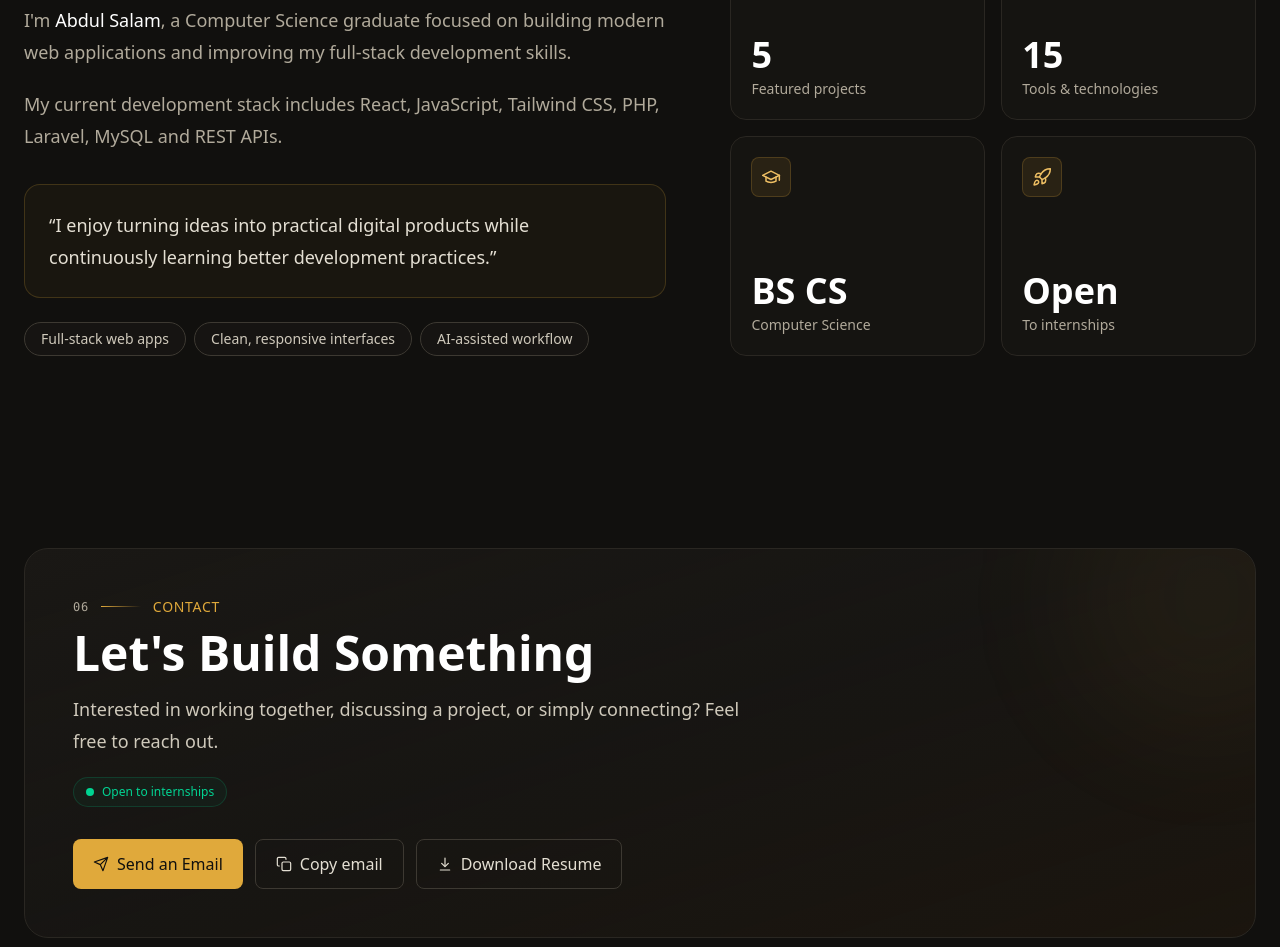
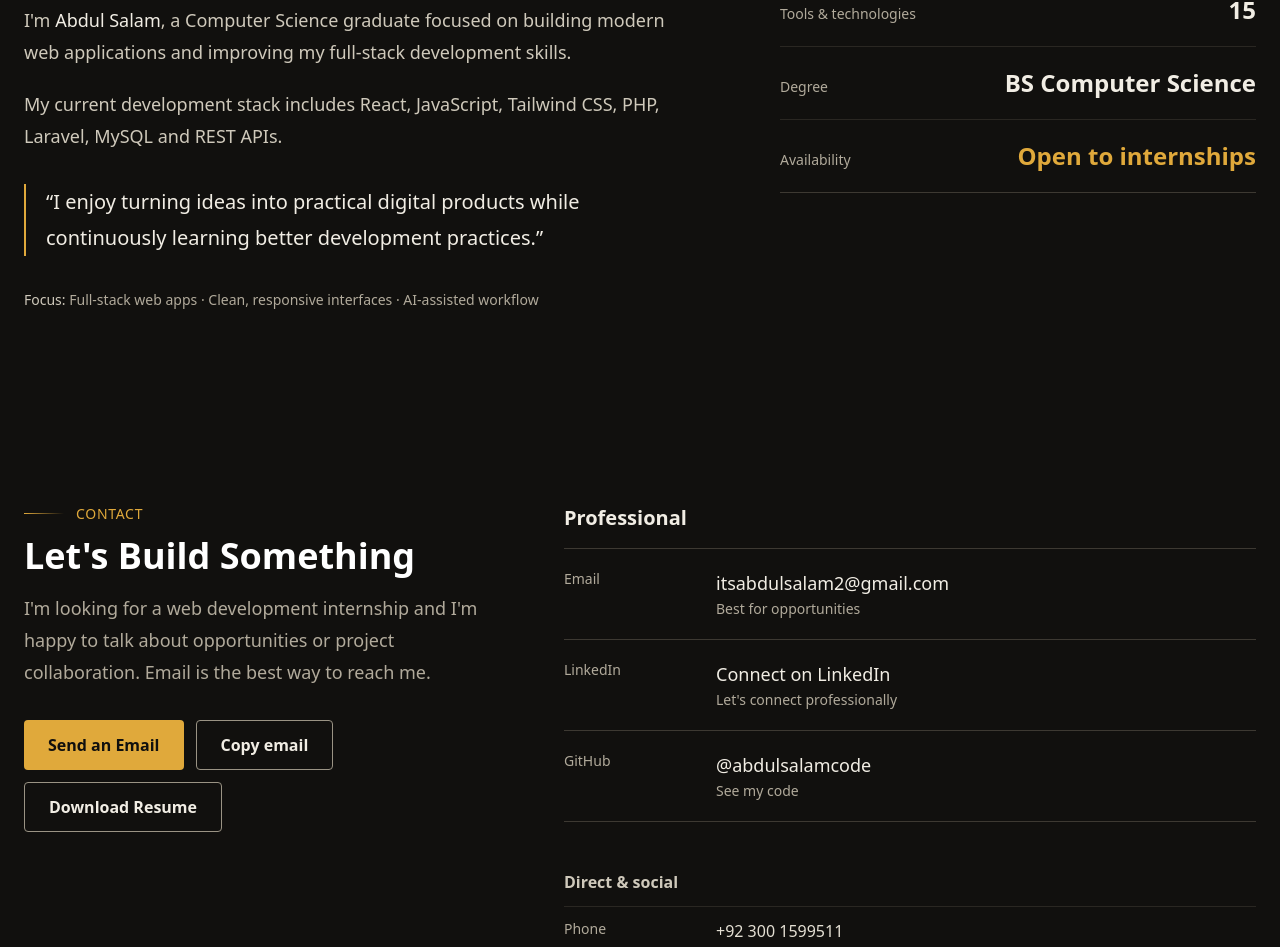
Before and after one commit to abdulsalamcode/abdul-salam-os, a React (Vite) app: page / in a window 1280 px wide. Shown: the part 7080-8027 px from the top of the page. Built offline with nearby package versions, Linux system fonts and the light colour scheme.

Commit message:
feat(contact): editorial contact section with quiet direct links, keep window card

```diff
--- a/src/components/About.jsx
+++ b/src/components/About.jsx
@@ -1,11 +1,7 @@
 import projects from "../data/projects";
 import { ALL_TECH } from "../data/stack";
-import useCountUp from "../hooks/useCountUp";
-import useInView from "../hooks/useInView";
-import Icon from "./ui/Icon";
 import Reveal from "./ui/Reveal";
 import SectionHeading from "./ui/SectionHeading";
-import SpotlightCard from "./ui/SpotlightCard";
 
 const FOCUS = [
   "Full-stack web apps",
@@ -13,30 +9,17 @@ const FOCUS = [
   "AI-assisted workflow",
 ];
 
-// One tile: numbers count up, text values just show.
-function StatTile({ value, label, icon }) {
-  const [ref, inView] = useInView();
-  const isNumber = typeof value === "number";
-  const counted = useCountUp(isNumber ? value : 0, inView && isNumber);
-
-  return (
-    <div ref={ref} className="h-full">
-      <SpotlightCard className="flex h-full flex-col justify-between p-5 hover:-translate-y-1">
-        <span className="flex h-10 w-10 items-center justify-center rounded-lg border border-cyan-400/20 bg-cyan-400/10 text-cyan-300">
-          <Icon name={icon} className="h-5 w-5" />
-        </span>
-
-        <div className="mt-6">
-          <p className="text-3xl font-bold text-white sm:text-4xl">
-            {isNumber ? counted : value}
-          </p>
-
-          <p className="mt-1 text-sm text-slate-400">{label}</p>
-        </div>
-      </SpotlightCard>
-    </div>
-  );
-}
+// Counts come from the real data, so they can never drift from the site.
+const FACTS = [
+  { label: "Featured projects", value: projects.length },
+  { label: "Tools & technologies", value: ALL_TECH.length },
+  { label: "Degree", value: "BS Computer Science" },
+  {
+    label: "Availability",
+    value: "Open to internships",
+    className: "text-cyan-400",
+  },
+];
 
 function About() {
   return (
@@ -44,84 +27,65 @@ function About() {
       id="about"
       className="mx-auto max-w-7xl px-4 py-16 sm:px-6 sm:py-24"
     >
-      <div className="grid gap-12 lg:grid-cols-[1.1fr_0.9fr] lg:gap-16">
-        {/* Left: story */}
-        <div>
+      <div className="grid gap-12 lg:grid-cols-12 lg:gap-16">
+        {/* Left: introduction */}
+        <div className="min-w-0 lg:col-span-7">
           <SectionHeading
-            index="05"
             eyebrow="ABOUT"
             title="Building, Learning, Improving"
           />
 
-          <Reveal delay={100}>
-            <div className="mt-8 space-y-5 text-slate-400 sm:text-lg sm:leading-8">
+          <Reveal>
+            <div className="mt-8 max-w-2xl space-y-5 text-base leading-7 text-slate-300 sm:text-lg sm:leading-8">
               <p>
-                I'm{" "}
-                <span className="font-medium text-white">
-                  Abdul Salam
-                </span>
-                , a Computer Science graduate focused on building
-                modern web applications and improving my
-                full-stack development skills.
+                I&apos;m{" "}
+                <span className="font-medium text-slate-100">Abdul Salam</span>
+                , a Computer Science graduate focused on building modern web
+                applications and improving my full-stack development skills.
               </p>
 
               <p>
-                My current development stack includes React,
-                JavaScript, Tailwind CSS, PHP, Laravel, MySQL and
-                REST APIs.
+                My current development stack includes React, JavaScript,
+                Tailwind CSS, PHP, Laravel, MySQL and REST APIs.
               </p>
             </div>
-          </Reveal>
 
-          <Reveal delay={200}>
-            <blockquote className="mt-8 rounded-2xl border border-cyan-400/20 bg-cyan-400/[0.04] p-6">
-              <p className="text-lg leading-8 text-slate-200">
-                “I enjoy turning ideas into practical digital
-                products while continuously learning better
-                development practices.”
+            <blockquote className="mt-8 max-w-2xl border-l-2 border-cyan-400 pl-5">
+              <p className="text-lg leading-8 text-slate-100 sm:text-xl sm:leading-9">
+                “I enjoy turning ideas into practical digital products while
+                continuously learning better development practices.”
               </p>
             </blockquote>
-          </Reveal>
 
-          <Reveal delay={300}>
-            <ul className="mt-6 flex flex-wrap gap-2">
-              {FOCUS.map((item) => (
-                <li
-                  key={item}
-                  className="rounded-full border border-slate-700 bg-slate-900/60 px-4 py-1.5 text-sm text-slate-300"
-                >
-                  {item}
-                </li>
-              ))}
-            </ul>
+            <p className="mt-8 max-w-2xl text-sm leading-6 text-slate-400">
+              <span className="font-medium text-slate-300">Focus: </span>
+              {FOCUS.join(" · ")}
+            </p>
           </Reveal>
         </div>
 
         {/* Right: quick facts */}
-        <Reveal direction="scale" delay={150}>
-          <div className="grid h-full grid-cols-2 gap-4">
-            <StatTile
-              value={projects.length}
-              label="Featured projects"
-              icon="code"
-            />
-            <StatTile
-              value={ALL_TECH.length}
-              label="Tools & technologies"
-              icon="layout"
-            />
-            <StatTile
-              value="BS CS"
-              label="Computer Science"
-              icon="graduation"
-            />
-            <StatTile
-              value="Open"
-              label="To internships"
-              icon="rocket"
-            />
-          </div>
-        </Reveal>
+        <div className="min-w-0 lg:col-span-5">
+          <Reveal>
+            <dl className="border-y border-slate-700 divide-y divide-slate-800">
+              {FACTS.map((fact) => (
+                <div
+                  key={fact.label}
+                  className="flex flex-wrap items-baseline justify-between gap-x-4 gap-y-1 py-5"
+                >
+                  <dt className="text-sm text-slate-400">{fact.label}</dt>
+                  <dd
+                    className={`text-xl font-semibold sm:text-2xl ${
+                      fact.className ?? "text-slate-100"
+                    }`}
+                  >
+                    {fact.value}
+                  </dd>
+                </div>
+              ))}
+            </dl>
+          </Reveal>
+        </div>
       </div>
     </section>
   );
--- a/src/components/Contact.jsx
+++ b/src/components/Contact.jsx
@@ -2,13 +2,18 @@ import { useEffect, useRef, useState } from "react";
 import { CONTACTS } from "../data/contacts";
 import PROFILE from "../data/profile";
 import ContactCard from "./ContactCard";
-import Icon from "./ui/Icon";
 import Reveal from "./ui/Reveal";
+import SectionHeading from "./ui/SectionHeading";
 
 const PROFESSIONAL = CONTACTS.filter(
   (contact) => contact.group === "professional"
 );
 const DIRECT = CONTACTS.filter((contact) => contact.group === "direct");
+
+const BUTTON =
+  "inline-flex min-h-12 items-center justify-center rounded-sm px-6 py-3 text-center text-base font-semibold transition-colors motion-reduce:transition-none focus-visible:outline-none focus-visible:ring-2 focus-visible:ring-cyan-400 focus-visible:ring-offset-2 focus-visible:ring-offset-slate-950";
+const BUTTON_PRIMARY = `${BUTTON} bg-cyan-400 text-slate-950 hover:bg-cyan-300`;
+const BUTTON_QUIET = `${BUTTON} border border-slate-600 text-slate-100 hover:border-cyan-400 hover:text-cyan-300`;
 
 function Contact() {
   const [copied, setCopied] = useState(false);
@@ -34,70 +39,34 @@ function Contact() {
       id="contact"
       className="mx-auto max-w-7xl px-4 py-16 sm:px-6 sm:py-24"
     >
-      {/* Call to action panel */}
-      <Reveal direction="scale">
-        <div className="relative overflow-hidden rounded-3xl border border-slate-800 bg-gradient-to-br from-slate-900 via-slate-900/70 to-cyan-950/40 p-6 sm:p-12">
-          <div
-            className="pointer-events-none absolute -right-24 -top-24 h-72 w-72 rounded-full bg-cyan-400/10 blur-3xl motion-safe:animate-pulse"
-            aria-hidden="true"
+      <div className="grid gap-12 lg:grid-cols-12 lg:gap-16">
+        {/* Left: invitation and primary actions */}
+        <div className="min-w-0 lg:col-span-5">
+          <SectionHeading
+            eyebrow="CONTACT"
+            title="Let's Build Something"
+            description="I'm looking for a web development internship and I'm happy to talk about opportunities or project collaboration. Email is the best way to reach me."
           />
 
-          <div className="relative max-w-2xl">
-            <p className="flex items-center gap-3 text-sm font-medium tracking-wider text-cyan-400">
-              <span className="font-mono text-xs text-slate-400">
-                06
-              </span>
-              <span
-                className="h-px w-10 bg-gradient-to-r from-cyan-400 to-transparent"
-                aria-hidden="true"
-              />
-              CONTACT
-            </p>
-
-            <h2 className="mt-3 text-3xl font-semibold text-white sm:text-5xl">
-              Let's Build Something
-            </h2>
-
-            <p className="mt-4 text-slate-300 sm:text-lg sm:leading-8">
-              Interested in working together, discussing a project,
-              or simply connecting? Feel free to reach out.
-            </p>
-
-            <div className="mt-5 inline-flex items-center gap-2 rounded-full border border-emerald-500/20 bg-emerald-500/5 px-3 py-1.5 text-xs font-medium text-emerald-400">
-              <span className="relative flex h-2 w-2" aria-hidden="true">
-                <span className="absolute inline-flex h-full w-full rounded-full bg-emerald-400/60 motion-safe:animate-ping" />
-                <span className="relative inline-flex h-2 w-2 rounded-full bg-emerald-400" />
-              </span>
-              Open to internships
-            </div>
-
+          <Reveal>
             <div className="mt-8 flex flex-col gap-3 sm:flex-row sm:flex-wrap">
-              <a
-                href={`mailto:${PROFILE.email}`}
-                className="inline-flex items-center justify-center gap-2 rounded-lg bg-cyan-400 px-5 py-3 font-medium text-slate-950 transition hover:bg-cyan-300 focus:outline-none focus-visible:ring-2 focus-visible:ring-cyan-300 focus-visible:ring-offset-2 focus-visible:ring-offset-slate-950"
-              >
-                <Icon name="send" className="h-4 w-4" />
+              <a href={`mailto:${PROFILE.email}`} className={BUTTON_PRIMARY}>
                 Send an Email
               </a>
 
               <button
                 type="button"
                 onClick={handleCopy}
-                className="inline-flex items-center justify-center gap-2 rounded-lg border border-slate-700 px-5 py-3 font-medium text-slate-200 transition hover:border-slate-500 hover:text-white focus:outline-none focus-visible:ring-2 focus-visible:ring-cyan-400"
+                className={BUTTON_QUIET}
               >
-                <Icon
-                  name={copied ? "check" : "copy"}
-                  className={`h-4 w-4 ${copied ? "text-emerald-400" : ""}`}
-                />
                 {copied ? "Email copied" : "Copy email"}
               </button>
 
               <a
                 href={PROFILE.resume}
                 download={PROFILE.resumeFileName}
-                className="inline-flex items-center justify-center gap-2 rounded-lg border border-slate-700 px-5 py-3 font-medium text-slate-200 transition hover:border-slate-500 hover:text-white focus:outline-none focus-visible:ring-2 focus-visible:ring-cyan-400"
+                className={BUTTON_QUIET}
               >
-                <Icon name="download" className="h-4 w-4" />
                 Download Resume
               </a>
             </div>
@@ -105,38 +74,40 @@ function Contact() {
             <p className="sr-only" role="status">
               {copied ? "Email address copied to clipboard" : ""}
             </p>
-          </div>
+          </Reveal>
         </div>
-      </Reveal>
 
-      {/* Professional links */}
-      <Reveal className="mt-12">
-        <h3 className="font-mono text-xs uppercase tracking-wider text-slate-400">
-          Professional
-        </h3>
-      </Reveal>
+        {/* Right: contact details */}
+        <div className="min-w-0 space-y-12 lg:col-span-7">
+          <Reveal>
+            <h3 className="text-xl font-semibold text-slate-100">
+              Professional
+            </h3>
 
-      <div className="mt-4 grid grid-cols-1 gap-4 sm:grid-cols-2 lg:grid-cols-3">
-        {PROFESSIONAL.map((contact, index) => (
-          <Reveal key={contact.id} delay={index * 90}>
-            <ContactCard contact={contact} />
+            {/* role="list": Tailwind removes list markers, and Safari then drops list semantics */}
+            <ul role="list" className="mt-4 border-b border-slate-700">
+              {PROFESSIONAL.map((contact) => (
+                <li key={contact.id} className="border-t border-slate-700">
+                  <ContactCard contact={contact} variant="row" />
+                </li>
+              ))}
+            </ul>
           </Reveal>
-        ))}
-      </div>
 
-      {/* Direct and social */}
-      <Reveal className="mt-10">
-        <h3 className="font-mono text-xs uppercase tracking-wider text-slate-400">
-          Direct &amp; social
-        </h3>
-      </Reveal>
+          <Reveal>
+            <h3 className="text-base font-semibold text-slate-300">
+              Direct &amp; social
+            </h3>
 
-      <div className="mt-4 grid grid-cols-1 gap-4 sm:grid-cols-2 lg:grid-cols-4">
-        {DIRECT.map((contact, index) => (
-          <Reveal key={contact.id} delay={index * 90}>
-            <ContactCard contact={contact} />
+            <ul role="list" className="mt-3 border-b border-slate-800">
+              {DIRECT.map((contact) => (
+                <li key={contact.id} className="border-t border-slate-800">
+                  <ContactCard contact={contact} variant="row-quiet" />
+                </li>
+              ))}
+            </ul>
           </Reveal>
-        ))}
+        </div>
       </div>
     </section>
   );
--- a/src/components/ContactCard.jsx
+++ b/src/components/ContactCard.jsx
@@ -2,8 +2,10 @@ import { isLive } from "../data/contacts";
 import Icon from "./ui/Icon";
 import SpotlightCard from "./ui/SpotlightCard";
 
-// One contact card. Cards without a link yet show "Coming soon".
-function ContactCard({ contact }) {
+// One contact entry. Entries without a link yet show "Coming soon".
+// variant "card" (default): the spotlight card used by the Contact window.
+// variant "row" / "row-quiet": plain editorial row used by the Contact section.
+function ContactCard({ contact, variant = "card" }) {
   const live = isLive(contact);
   const external = live && contact.href.startsWith("http");
 
@@ -15,6 +17,54 @@ function ContactCard({ contact }) {
           : {}),
       }
     : {};
+
+  if (variant !== "card") {
+    const quiet = variant === "row-quiet";
+    const rowClass = `grid gap-1 sm:grid-cols-[8rem_minmax(0,1fr)] sm:gap-6 ${
+      quiet ? "py-3" : "py-5"
+    }`;
+
+    const content = (
+      <>
+        <span className="text-sm text-slate-400">{contact.label}</span>
+
+        <span className="min-w-0">
+          <span
+            className={`block break-words font-medium ${
+              live
+                ? `${
+                    quiet ? "text-base text-slate-200" : "text-lg text-slate-100"
+                  } transition-colors group-hover:text-cyan-300 motion-reduce:transition-none`
+                : "text-base text-slate-400"
+            }`}
+          >
+            {live ? contact.display : "Coming soon"}
+          </span>
+
+          {live && contact.hint && (
+            <span className="mt-0.5 block text-sm text-slate-400">
+              {contact.hint}
+            </span>
+          )}
+        </span>
+
+        {external && <span className="sr-only">(opens in a new tab)</span>}
+      </>
+    );
+
+    if (!live) {
+      return <div className={rowClass}>{content}</div>;
+    }
+
+    return (
+      <a
+        {...linkProps}
+        className={`group ${rowClass} focus-visible:outline focus-visible:outline-2 focus-visible:outline-offset-4 focus-visible:outline-cyan-400`}
+      >
+        {content}
+      </a>
+    );
+  }
 
   return (
     <SpotlightCard
```
